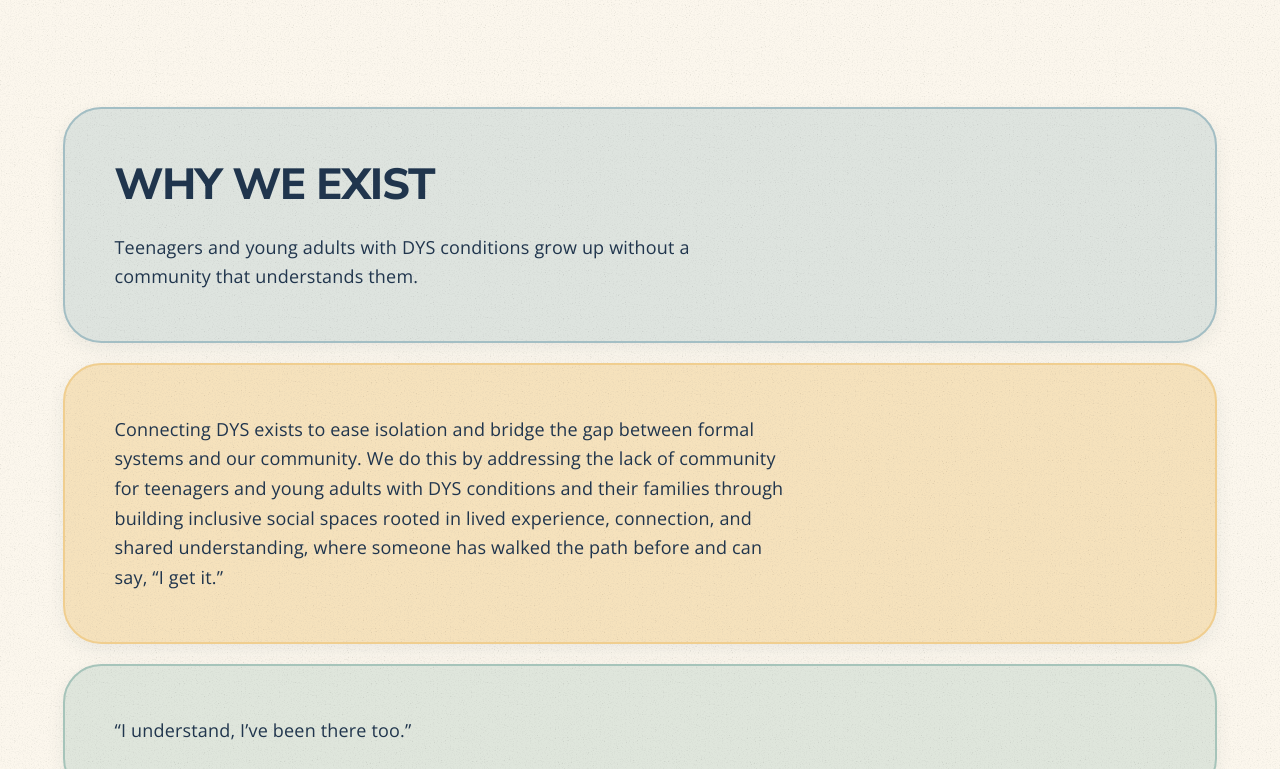
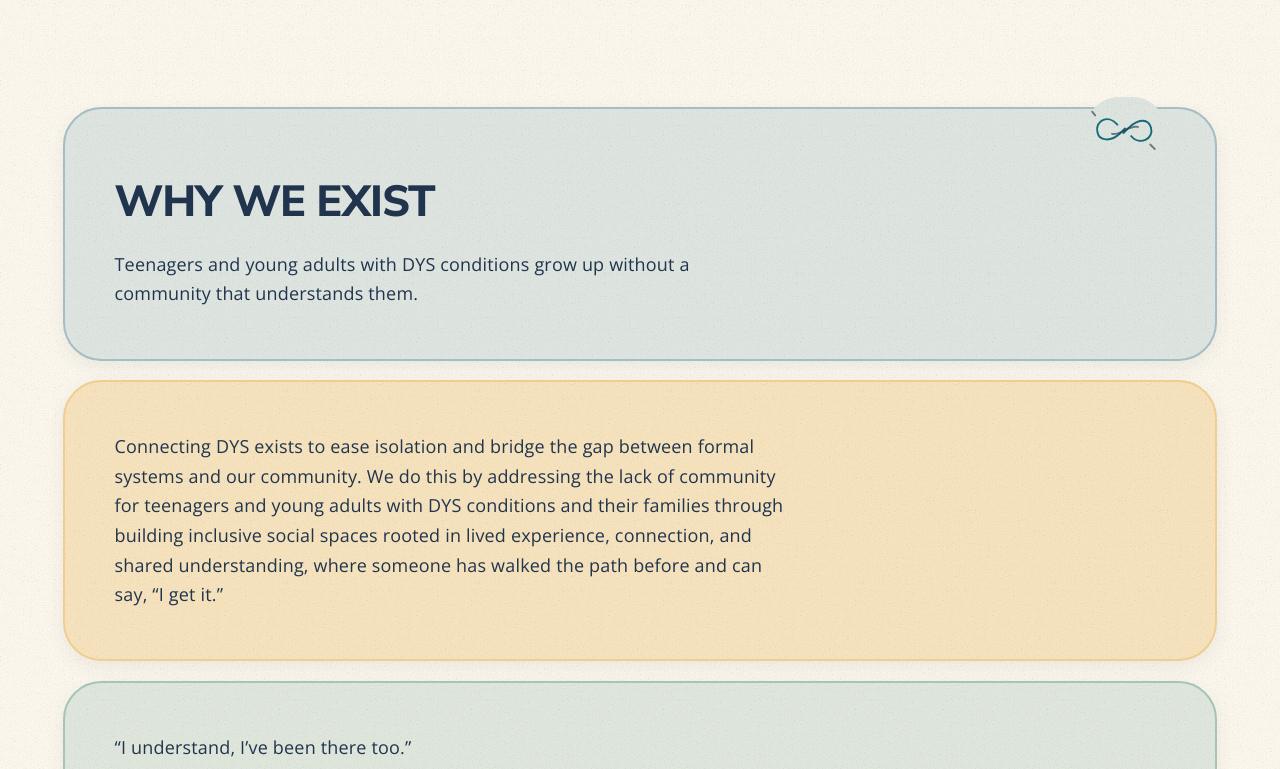
Before and after one commit to jonathan-hansel-awo/connecting-dys, a Next.js app: page /about in a window 1280 px wide. Shown: the part 1051-1820 px from the top of the page. Built offline with nearby package versions, Linux system fonts and the light colour scheme.

Commit message:
Add contextual hand-drawn accents to editorial panels

```diff
--- a/src/app/layout.tsx
+++ b/src/app/layout.tsx
@@ -21,6 +21,7 @@ import "../styles/home-visuals.css";
 import "../styles/content-panels.css";
 import "../styles/background-doodles.css";
 import "../styles/editorial-layout.css";
+import "../styles/edge-doodles.css";
 
 const openSans = localFont({
   src: [
--- a/src/components/difference-page.tsx
+++ b/src/components/difference-page.tsx
@@ -1,3 +1,4 @@
+import { EdgeDoodle } from "@/components/edge-doodle";
 import Link from "next/link";
 import { BackgroundDoodles } from "@/components/background-doodles";
 import { DifferenceArtwork } from "@/components/story-art";
@@ -12,8 +13,8 @@ export function DifferencePage({ difference }: { difference: Difference }) {
     <header className="editorial-heading topic-heading"><div><p className="eyebrow">Understanding DYS · {difference.cue}</p><h1>{difference.name}</h1><p>{detail.introduction}</p></div><div className="topic-art"><DifferenceArtwork index={difference.artIndex} /></div></header>
     <section className="copy-panel panel-blue" aria-labelledby="difference-about"><h2 id="difference-about">What is {difference.name.toLowerCase()}?</h2><p>{detail.about}</p><p>Everyone’s experience is different. These examples are an introduction, rather than a checklist or a diagnosis.</p></section>
     <section className="difference-experiences" aria-labelledby="experience-title"><h2 id="experience-title">What it can feel like</h2><ul>{detail.experiences.map(item => <li key={item}>{item}</li>)}</ul></section>
-    <section aria-labelledby="everyday-title"><h2 id="everyday-title">In everyday life</h2><div className="building-columns"><article className="copy-panel panel-amber"><h3>Learning and education</h3><p>{detail.education}</p></article><article className="copy-panel panel-teal"><h3>Life, work and connection</h3><p>{detail.everyday}</p></article></div></section>
-    <section className="topic-invitation copy-panel panel-cream" aria-labelledby="topic-community"><h2 id="topic-community">Your mind is at home here.</h2><p>Connecting DYS is building a community rooted in lived experience and shared understanding. You are welcome whether you have a diagnosis, are waiting for one or are unsure where you fit.</p><Link className="button" href="/membership">Register Your Interest</Link></section>
+    <section aria-labelledby="everyday-title"><h2 id="everyday-title">In everyday life</h2><div className="building-columns"><article className="copy-panel panel-amber has-edge-doodle"><EdgeDoodle motif="book" /><h3>Learning and education</h3><p>{detail.education}</p></article><article className="copy-panel panel-teal"><h3>Life, work and connection</h3><p>{detail.everyday}</p></article></div></section>
+    <section className="topic-invitation copy-panel panel-cream has-edge-doodle" aria-labelledby="topic-community"><EdgeDoodle motif="home" /><h2 id="topic-community">Your mind is at home here.</h2><p>Connecting DYS is building a community rooted in lived experience and shared understanding. You are welcome whether you have a diagnosis, are waiting for one or are unsure where you fit.</p><Link className="button" href="/membership">Register Your Interest</Link></section>
     <nav className="article-links" aria-label="Other DYS pages">{differences.filter(d => d.slug !== difference.slug).map(d => <Link key={d.slug} href={`/${d.slug}`}>{d.name}</Link>)}</nav>
     <BackgroundDoodles />
   </main>;
--- /dev/null
+++ b/src/components/edge-doodle.tsx
@@ -0,0 +1,55 @@
+export type EdgeDoodleMotif = "connection" | "conversation" | "growth" | "bridge" | "book" | "path" | "home" | "care";
+
+// Explicit editorial choices: a few meaningful accents, never one on every box.
+export const editorialDoodles: Record<string, Record<number, EdgeDoodleMotif>> = {
+  why: { 0: "connection" }, mission: { 0: "path" }, vision: { 0: "bridge" }, goal: { 0: "growth" },
+  "about-work": { 0: "conversation" },
+  story: { 2: "connection", 5: "path", 10: "home", 22: "care" },
+  founder: { 3: "conversation", 6: "connection", 8: "care" },
+  "work-1": { 0: "connection" }, "work-2": { 0: "conversation" }, "work-5": { 0: "book" }, "work-8": { 0: "growth" },
+  "approach-community": { 0: "connection" }, "approach-design": { 0: "path" }, "approach-grow": { 0: "growth" }, "approach-gets": { 0: "care" },
+  "value-B": { 0: "home" }, "value-R": { 0: "conversation" }, "value-I": { 0: "connection" }, "value-E": { 0: "care" },
+  "support-peer": { 0: "connection" }, "support-family": { 0: "home" }, "support-workshops": { 0: "book" }, "support-forums": { 0: "conversation" },
+  "who-join": { 0: "home" },
+};
+
+// Original gently irregular line drawings. No text, motion or focus targets.
+export function EdgeDoodle({ motif }: { motif: EdgeDoodleMotif }) {
+  return <span className={`edge-doodle edge-doodle-${motif}`} data-edge-motif={motif} aria-hidden="true">
+    <svg viewBox="0 0 100 80" fill="none" stroke="currentColor" strokeWidth="2.5" strokeLinecap="round" strokeLinejoin="round" focusable="false">
+      {motif === "connection" && <>
+        <path d="M41 32C29 18 11 27 15 42C17 53 32 55 44 44L51 37M59 47C70 60 89 51 85 36C81 23 68 25 56 36L49 43" />
+        <path className="doodle-accent" d="M34 44C45 47 55 32 68 35M12 20L8 15M84 58L90 64" />
+      </>}
+      {motif === "conversation" && <>
+        <path d="M14 18Q33 11 56 19Q64 27 58 43Q47 52 30 46L19 54L20 43Q8 36 14 18Z" />
+        <path className="doodle-accent" d="M65 28Q84 26 89 39Q93 51 80 56L80 65L67 57Q57 59 49 54M24 28Q34 25 47 29M24 36L40 37" />
+      </>}
+      {motif === "growth" && <>
+        <path d="M48 60Q55 42 51 23M51 43C33 44 25 31 28 20C44 19 52 29 51 43ZM52 35C68 37 78 26 76 15C60 13 51 24 52 35Z" />
+        <path className="doodle-accent" d="M27 61Q50 53 73 62M20 69Q50 63 80 68M31 31L43 36M62 27L69 22" />
+      </>}
+      {motif === "bridge" && <>
+        <path d="M11 55Q50 14 88 55M13 44Q50 2 86 44M22 36L24 46M39 25L40 35M58 25L59 34M75 36L77 46" />
+        <path className="doodle-accent" d="M8 59L29 61M72 61L93 59M35 64Q48 59 63 64M40 71Q50 68 59 71" />
+      </>}
+      {motif === "book" && <>
+        <path d="M49 25Q31 13 13 20L17 59Q33 53 50 65Q66 54 85 58L88 18Q66 13 49 25L50 65Z" />
+        <path className="doodle-accent" d="M23 30Q33 28 41 34M24 41Q33 39 41 44M60 32Q69 27 78 28M60 43Q68 38 76 39M12 67Q29 60 43 69" />
+      </>}
+      {motif === "path" && <>
+        <path d="M16 63C51 70 23 23 50 23C70 23 55 52 83 45M73 37L85 44L77 54" />
+        <path className="doodle-accent" d="M12 47L10 42M37 17L36 11M67 64L70 69" />
+        <circle cx="14" cy="63" r="4" /><circle className="doodle-accent" cx="50" cy="23" r="4" />
+      </>}
+      {motif === "home" && <>
+        <path d="M17 39L49 13L83 38M25 34L26 65L73 64L74 33M43 64L43 47Q50 40 57 47L57 64" />
+        <path className="doodle-accent" d="M34 31C27 20 40 17 45 27C53 17 63 25 55 34L45 42ZM18 71Q51 75 84 69" />
+      </>}
+      {motif === "care" && <>
+        <path d="M49 25C36 8 17 24 28 39L49 58L72 38C83 22 64 9 49 25Z" />
+        <path className="doodle-accent" d="M17 46Q11 58 27 65L44 69M83 46Q91 60 72 65L56 69M17 23L11 20M83 22L89 18" />
+      </>}
+    </svg>
+  </span>;
+}
--- a/src/components/source-panel.tsx
+++ b/src/components/source-panel.tsx
@@ -1,4 +1,5 @@
 import { Children, createElement, isValidElement, type ReactNode } from "react";
+import { EdgeDoodle, editorialDoodles } from "@/components/edge-doodle";
 import supplied from "@/content/supplied-copy.json";
 
 export type SourceBlock = { type: string; text?: string; items?: string[] };
@@ -61,7 +62,9 @@ export function SourcePanel({ source, level = 2, tone = "blue", id, children, ar
     {collapsible && <summary>{createElement(`h${level}`, { id: headingId }, section.title)}<span className="disclosure-indicator" aria-hidden="true" /></summary>}
     {paragraphGroups(section.blocks).map((group, i) => {
       const emphasis = !collapsible ? emphasisBySource[source]?.[i] : undefined;
-      const panel = <div className={`copy-panel panel-${toneAt(tone, i)} ${emphasis ? `source-${emphasis}` : ""}`} data-copy-emphasis={emphasis} key={i}>
+      const motif = !collapsible ? editorialDoodles[source]?.[i] : undefined;
+      const panel = <div className={`copy-panel panel-${toneAt(tone, i)} ${emphasis ? `source-${emphasis}` : ""} ${motif ? "has-edge-doodle" : ""}`} data-copy-emphasis={emphasis} key={i}>
+        {motif && <EdgeDoodle motif={motif} />}
         {i === 0 && !collapsible && createElement(`h${level}`, { id: headingId }, section.title)}
         <SourceBlocks blocks={group} headingLevel={level + 1} emphasis={emphasis} />
       </div>;
--- /dev/null
+++ b/src/styles/edge-doodles.css
@@ -0,0 +1,25 @@
+/* Decorative edge badges occupy their own flow row above the copy. Their
+   negative top margin only crosses the border into the existing section gap. */
+.copy-panel.has-edge-doodle { position: relative; }
+.edge-doodle {
+  display: block;
+  width: 4.25rem;
+  height: 3.75rem;
+  max-width: 100%;
+  margin-inline: auto .15rem;
+  margin-block: calc(-1 * clamp(1.25rem, 4vw, 2.75rem) - .7rem) .65rem;
+  color: var(--panel-accent, var(--reading-accent, var(--brand-teal)));
+  background-color: color-mix(in srgb, var(--panel-tint, var(--panel-blue)) var(--panel-mix, 22%), var(--reading-background));
+  background-image: var(--surface-grain-image);
+  background-size: var(--surface-grain-size);
+  border-radius: 45% 40% 44% 48%;
+  pointer-events: none;
+  user-select: none;
+}
+.edge-doodle > svg { display: block; width: 100%; height: 100%; overflow: visible; }
+.edge-doodle .doodle-accent { stroke: var(--panel-ink, var(--reading-ink, var(--brand-navy))); opacity: .6; }
+.edge-doodle-growth, .edge-doodle-home { margin-inline: .15rem auto; }
+/* Decorations never compete with simplified reading or forced colours. */
+html[data-spacious="true"] .edge-doodle,
+html[data-texture="off"] .edge-doodle { display: none; }
+@media (forced-colors: active), print { .edge-doodle { display: none; } }
```
Also changed, not shown: 1 other file (tests, documents, lock files or other folders).
